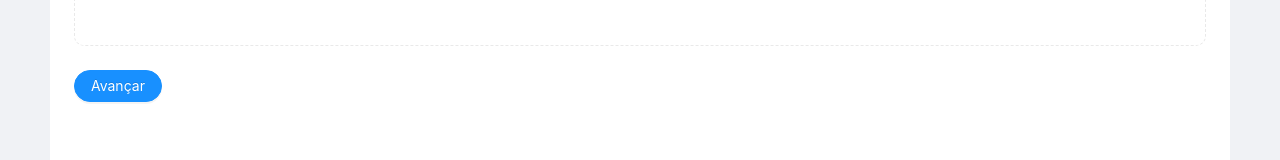
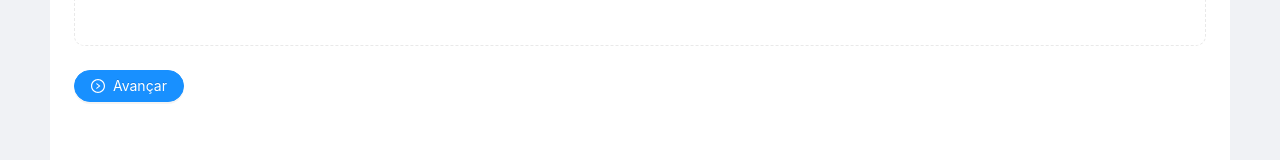
Before and after one commit to felipelimaa/saps3-hccpg, a Next.js app: page / in a window 1280 px wide. Shown: the part 454-614 px from the top of the page. Built offline with nearby package versions, Linux system fonts and the light colour scheme.

Commit message:
fix: adicionado icones e ajustado ordem nos botões

```diff
--- a/pages/index.tsx
+++ b/pages/index.tsx
@@ -14,7 +14,7 @@ import {
   message
 } from 'antd';
 
-import { ExclamationCircleOutlined } from '@ant-design/icons';
+import { LeftCircleOutlined, RightCircleOutlined, CheckCircleOutlined, UndoOutlined } from '@ant-design/icons';
 
 import styles from './styles/index.module.css';
 
@@ -187,8 +187,18 @@ const Home = () => {
                       </>
                     )}
                 </div>
-                <Form.Item>
+                <Form.Item className="space-align-block">
                   <div className={styles.stepsAction}>
+                      {current > 0 && (
+                        <Button
+                          style={{ margin: '0 8px' }}
+                          onClick={() => prev()}
+                          shape="round"
+                          icon={<LeftCircleOutlined />}
+                        >
+                          Voltar
+                        </Button>
+                      )}
                       {current < steps.length - 2 && (
                         <Button
                           type="primary"
@@ -196,6 +206,7 @@ const Home = () => {
                           onClick={() => {
                             next()
                           }}
+                          icon={<RightCircleOutlined />}
                         >
                           Avançar
                         </Button>
@@ -210,27 +221,21 @@ const Home = () => {
                             next()
                             message.success('SAPS 3 finalizado!')
                             }}
+                          icon={<CheckCircleOutlined />}
                         >
                           Finalizar
-                        </Button>
-                      )}
-                      {current > 0 && (
-                        <Button
-                          style={{ margin: '0 8px' }}
-                          onClick={() => prev()}
-                          shape="round"
-                        >
-                          Voltar
                         </Button>
                       )}
                       {current === steps.length - 1 && (
                         <Button
                           type="primary"
                           onClick={() => {
-                            message.warning('SAPS 3 reiniciado!')
+                            message.success('SAPS 3 reiniciado!')
                             restart()
                           }}
                           shape="round"
+                          icon={<UndoOutlined />}
+                          style={{background: '#FAAD14', border: 'none'}}
                         >
                           Reiniciar
                         </Button>
--- a/pages/styles/index.module.css
+++ b/pages/styles/index.module.css
@@ -17,4 +17,5 @@
 
 .stepsAction {
   margin-top: 24px;
+  justify-content: space-between;
 }
```
